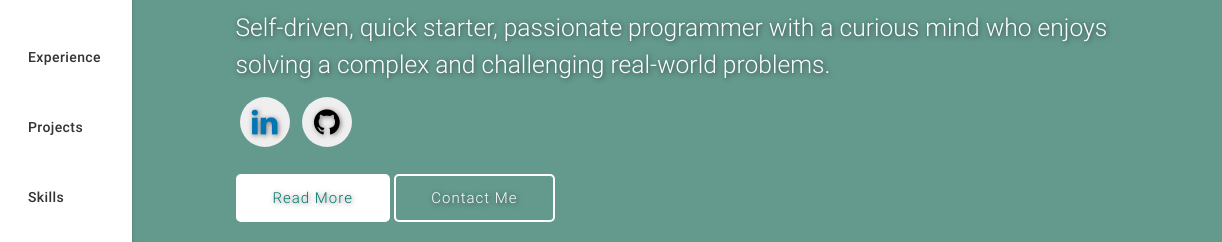
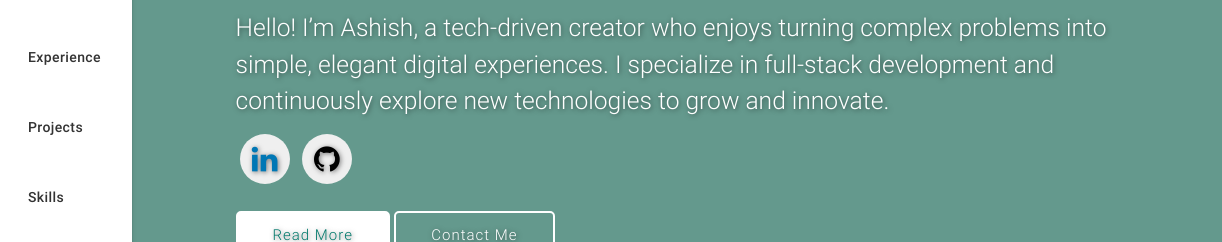
Before and after one commit to AshishKumar117/Ashish-Portfolio, a website: page index.html in a window 1280 px wide. Shown: the part 191-433 px from the top of the page, 58-1280 px from the left. Drawn offline with nearby package versions, Linux system fonts and the light colour scheme.

Commit message:
Update .gitignore and snapshot index.html

```diff
--- a/index.html
+++ b/index.html
@@ -212,7 +212,7 @@
               <h2>Hi, I'm <span class="teal">Ashish Kumar Mahto.</span></h2>
               <h5 style="color:#fff">A <span class="typing" style="font-weight: 300; color:#004d40"></span></h5>
               <!-- <h5 style="color:#00796b">A <span class="typing" style="font-weight: 300; color:#fff"></span></h5> -->
-              <h5>Self-driven, quick starter, passionate programmer with a curious mind who enjoys solving a complex and challenging real-world problems.</h5>
+              <h5>Hello! I’m Ashish, a tech-driven creator who enjoys turning complex problems into simple, elegant digital experiences. I specialize in full-stack development and continuously explore new technologies to grow and innovate.</h5>
             </div>
             <div class="social">
               <a href="https://www.linkedin.com/in/ashish-kumar-mahto-a57156292/" target="_blank">
```
Also changed, not shown: 1 other file.
